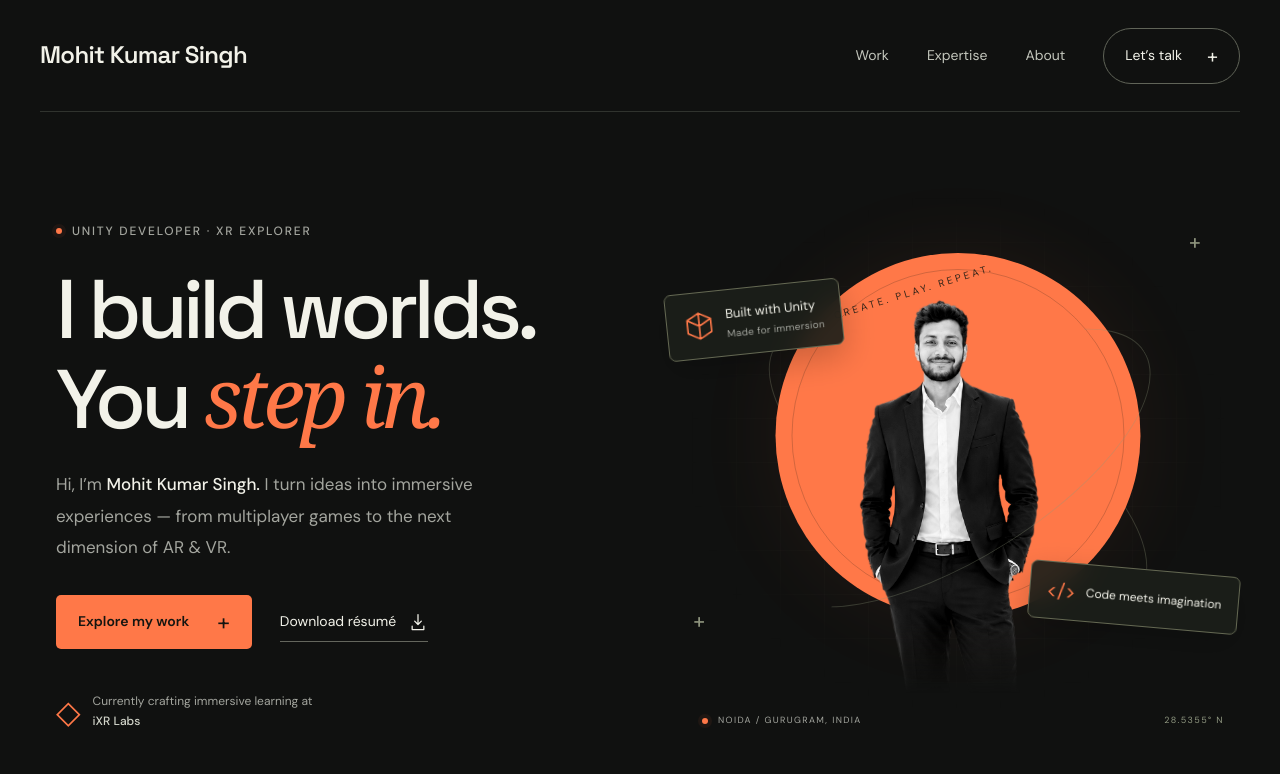
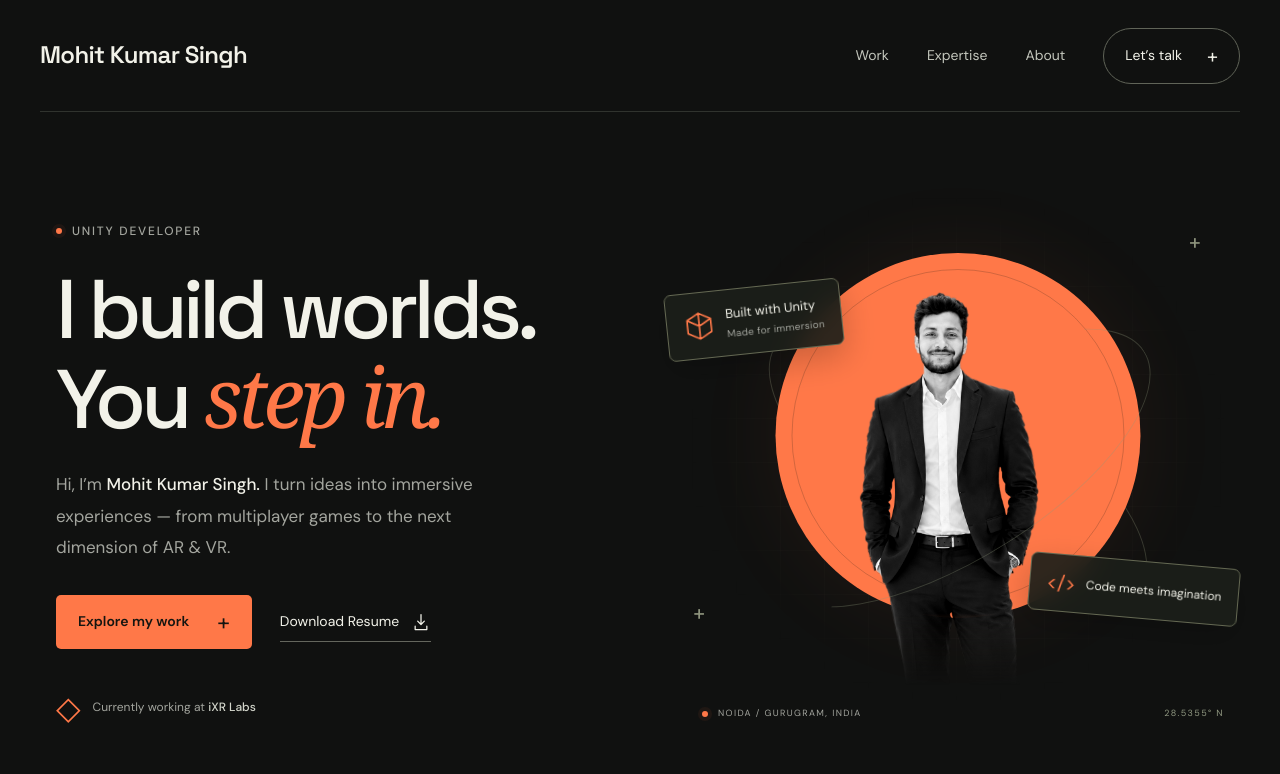
Before and after one commit to MohitKumarSinghIndia/MohitKumarSinghIndia.github.io, a website: page index.html in a window 1280 px wide. Shown: the top 774 px of the page. Drawn offline with Linux system fonts and the light colour scheme.

Commit message:
Update Portfolio

```diff
--- a/index.html
+++ b/index.html
@@ -27,16 +27,16 @@
   <main id="main">
     <section class="hero section-wrap" id="intro" aria-labelledby="hero-title">
       <div class="hero-copy">
-        <p class="eyebrow"><span class="status-dot"></span> UNITY DEVELOPER · XR EXPLORER</p>
+        <p class="eyebrow"><span class="status-dot"></span> UNITY DEVELOPER </p>
         <h1 id="hero-title">I build worlds.<br>You <span class="serif-word">step in.</span></h1>
         <p class="hero-description">Hi, I’m <strong>Mohit Kumar Singh.</strong> I turn ideas into immersive experiences — from multiplayer games to the next dimension of AR & VR.</p>
-        <div class="hero-actions"><a class="button primary" href="#projects">Explore my work <span aria-hidden="true">+</span></a><a class="text-link" href="assets/documents/Mohit_Kumar_Singh_Resume.pdf" download>Download résumé <svg viewBox="0 0 24 24" aria-hidden="true"><path d="M12 3v12m-4-4 4 4 4-4M5 17v4h14v-4"/></svg></a></div>
-        <div class="hero-proof"><div class="proof-mark" aria-hidden="true">◇</div><p>Currently crafting immersive learning at <strong>iXR Labs</strong></p></div>
+        <div class="hero-actions"><a class="button primary" href="#projects">Explore my work <span aria-hidden="true">+</span></a><a class="text-link" href="assets/documents/Mohit_Kumar_Singh_Resume.pdf" download>Download Resume <svg viewBox="0 0 24 24" aria-hidden="true"><path d="M12 3v12m-4-4 4 4 4-4M5 17v4h14v-4"/></svg></a></div>
+        <div class="hero-proof"><div class="proof-mark" aria-hidden="true">◇</div><p>Currently working at <strong>iXR Labs</strong></p></div>
       </div>
       <div class="hero-art">
         <div class="art-grid" aria-hidden="true"></div><div class="art-orbit orbit-a" aria-hidden="true"></div><div class="art-orbit orbit-b" aria-hidden="true"></div>
         <span class="art-cross cross-a" aria-hidden="true">+</span><span class="art-cross cross-b" aria-hidden="true">+</span>
-        <div class="portrait-disc" aria-hidden="true"><span>CREATE. PLAY. REPEAT.</span></div>
+        <div class="portrait-disc" aria-hidden="true"><span></span></div>
         <img class="hero-portrait" src="assets/images/profile/mohit-profile.png" alt="Mohit Kumar Singh" width="1080" height="1448" fetchpriority="high">
         <div class="floating-label label-unity"><svg viewBox="0 0 28 28" aria-hidden="true"><path d="m14 2 11 6v12l-11 6L3 20V8Zm0 0v12m11-6-11 6L3 8m11 6v12"/></svg><div>Built with Unity<span>Made for immersion</span></div></div>
         <div class="floating-label label-code"><span aria-hidden="true">&lt;/&gt;</span> Code meets imagination</div>
```
